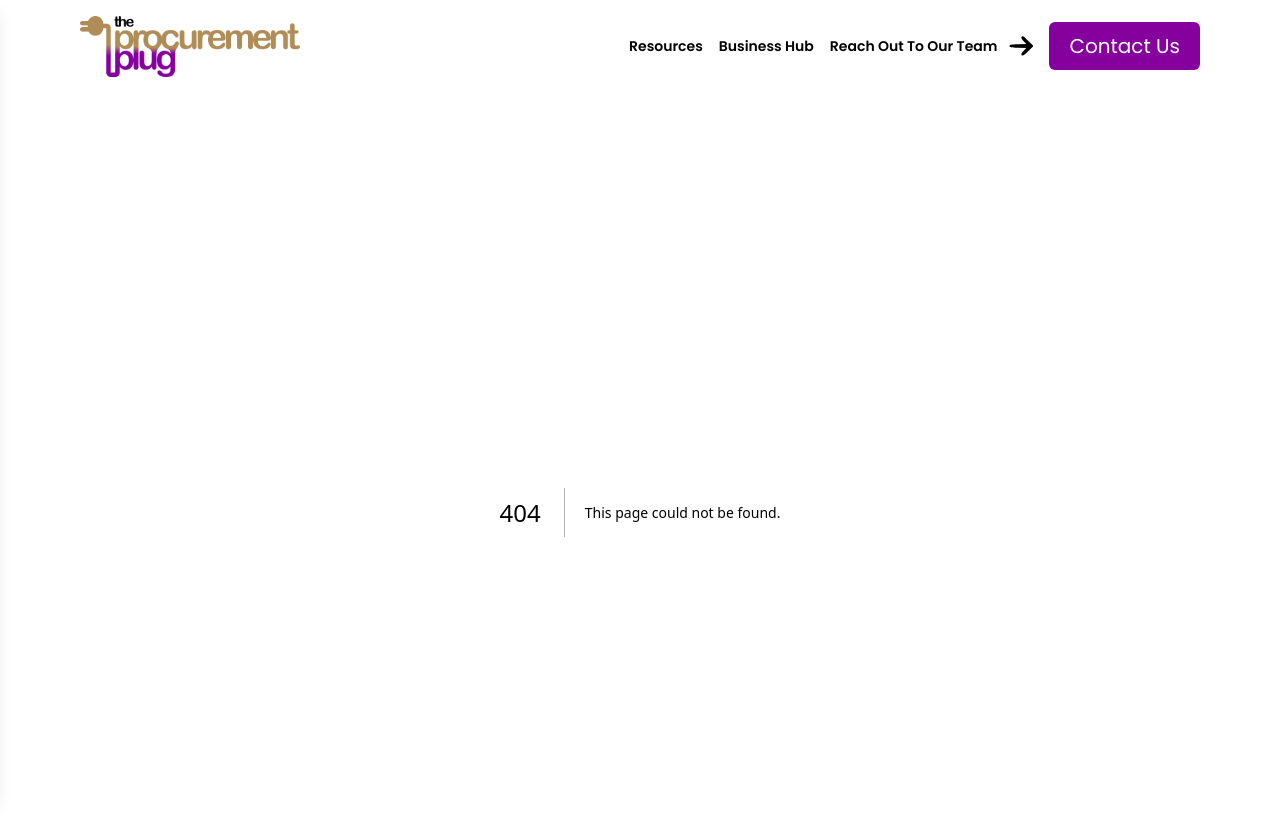
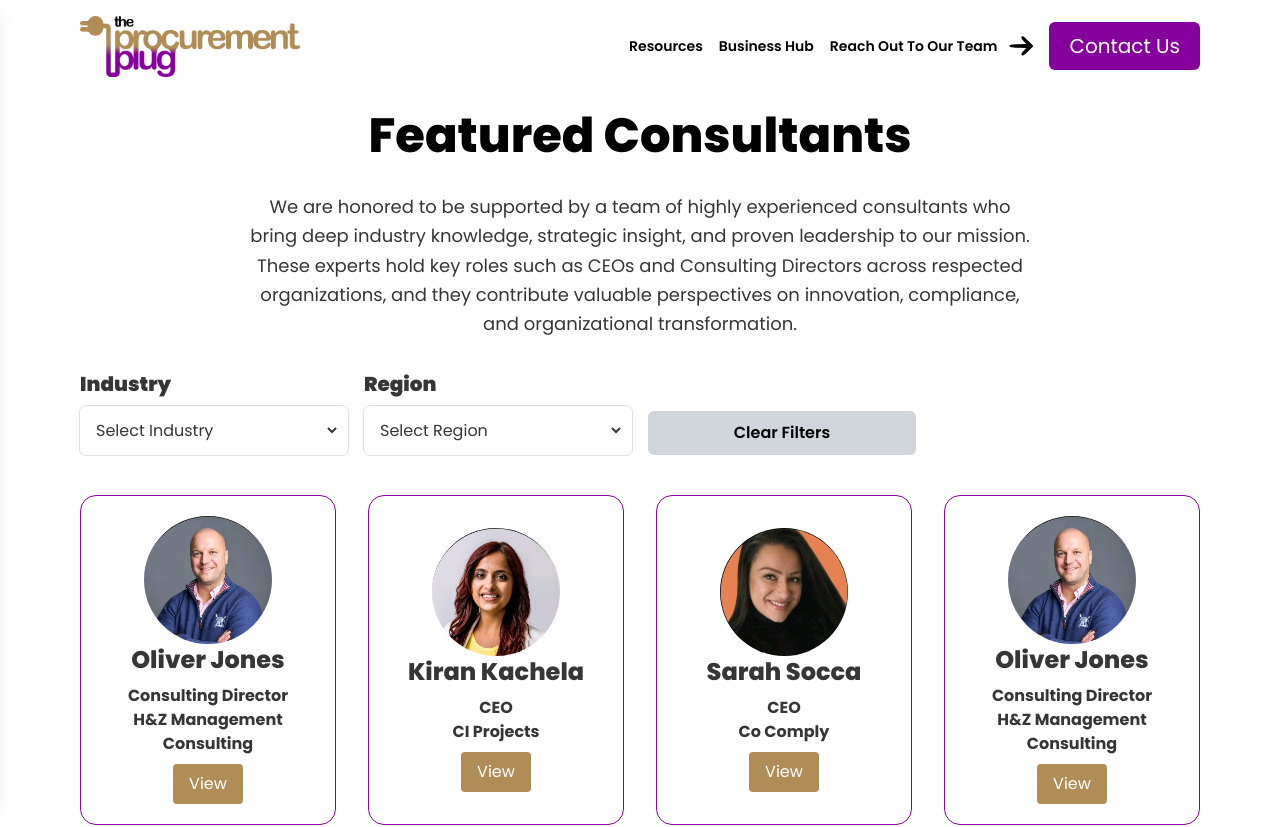
Before and after one commit to NexaForgeTechnologies/theprocurementplug, a Next.js app: page /business-hub/consulting-partner in a window 1280 px wide. Before the commit this address had no page. Shown: the top 827 px of the page. Built offline with nearby package versions, Linux system fonts and the light colour scheme.

Commit message:
working on consultinng partner

```diff
--- /dev/null
+++ b/src/app/business-hub/consulting-partner/page.js
@@ -0,0 +1,13 @@
+import React from 'react'
+
+import ConsultantPartnerCTR from '@/containers/business-hub/consulting-partner/FeaturedPartnerCTR'
+
+function page() {
+    return (
+        <div>
+            <ConsultantPartnerCTR />
+        </div>
+    )
+}
+
+export default page
--- a/src/app/business-hub/page.js
+++ b/src/app/business-hub/page.js
@@ -40,7 +40,7 @@
             id: 2,
             heading: "Consulting Partners",
             text: "Six Sigma & Change Management - Procurement - ESG2 Sustainability",
-            link: "",
+            link: "/business-hub/consulting-partner",
             linkText: "View",
             bgColor: ""
         },
--- /dev/null
+++ b/src/components/business-hub/consultinng-partner/ConsultantTile.jsx
@@ -0,0 +1,41 @@
+import React from "react";
+
+import Image from "next/image";
+import Link from "next/link";
+
+function ConsultantTile({ img, heading, subHeading, text1, text2, bgColor }) {
+  return (
+    <div
+      className="
+        text-[#363636] w-full rounded-2xl border border-[#85009D] hover:border-[#A020F0] bg-white p-5 flex flex-col items-center justify-center text-center"
+    >
+      <Image
+        className="rounded-full w-32 h-32 object-cover"
+        src={img}
+        alt={img}
+        width={130}
+        height={130}
+      />
+      <h2 className="text-xl md:text-2xl font-extrabold">{heading}</h2>
+      <h3
+        className={`${
+          bgColor ? "text-white" : "text-[#b08d57]"
+        } text-xl md:text-2xl font-medium`}
+      >
+        {subHeading}
+      </h3>
+      <div className="my-2 flex flex-col items-center">
+        <span className="font-bold">{text1}</span>
+        <span className="font-bold">{text2}</span>
+      </div>
+      <Link
+        href=""
+        className="cursor-pointer bg-[#b08d57] text-white px-4 py-2 rounded"
+      >
+        View
+      </Link>
+    </div>
+  );
+}
+
+export default ConsultantTile;
--- /dev/null
+++ b/src/containers/business-hub/consulting-partner/FeaturedPartnerCTR.jsx
@@ -0,0 +1,184 @@
+"use client";
+
+import React, { useState } from "react";
+
+import ConsultantTile from "@/components/business-hub/consultinng-partner/ConsultantTile";
+
+function ConsultantPartnerCTR() {
+  const consultantPartners = [
+    {
+      id: 1,
+      img: "/images/guess/guess-1.jpg",
+      heading: "Oliver Jones",
+      text1: "Consulting Director",
+      industry_id: 1,
+      industry_name: "Industry One",
+      region_id: 1,
+      region_name: "Region One",
+      text2: "H&Z Management Consulting",
+    },
+    {
+      id: 2,
+      img: "/images/guess/guess-2.jpg",
+      heading: "Kiran Kachela",
+      text1: "CEO",
+      industry_id: 2,
+      industry_name: "Industry Two",
+      region_id: 2,
+      region_name: "Region Two",
+      text2: "CI Projects",
+    },
+    {
+      id: 3,
+      img: "/images/guess/guess-3.jpg",
+      heading: "Sarah Socca",
+      text1: "CEO",
+      industry_id: 3,
+      industry_name: "Industry Three",
+      region_id: 3,
+      region_name: "Region Three",
+      text2: "Co Comply",
+    },
+    {
+      id: 4,
+      img: "/images/guess/guess-1.jpg",
+      heading: "Oliver Jones",
+      text1: "Consulting Director",
+      industry_id: 1,
+      industry_name: "Industry One",
+      region_id: 1,
+      region_name: "Region One",
+      text2: "H&Z Management Consulting",
+    },
+    {
+      id: 5,
+      img: "/images/guess/guess-2.jpg",
+      heading: "Kiran Kachela",
+      text1: "CEO",
+      industry_id: 2,
+      industry_name: "Industry Two",
+      region_id: 2,
+      region_name: "Region Two",
+      text2: "CI Projects",
+    },
+    {
+      id: 6,
+      img: "/images/guess/guess-3.jpg",
+      heading: "Sarah Socca",
+      text1: "CEO",
+      industry_id: 3,
+      industry_name: "Industry Three",
+      region_id: 3,
+      region_name: "Region Three",
+      text2: "Co Comply",
+    },
+  ];
+
+  const [selectedIndustry, setSelectedIndustry] = useState("");
+  const [selectedRegion, setSelectedRegion] = useState("");
+
+  const filteredConsultants = consultantPartners.filter((partner) => {
+    const matchesIndustry = selectedIndustry
+      ? partner.industry_id.toString() === selectedIndustry
+      : true;
+    const matchesRegion = selectedRegion
+      ? partner.region_id.toString() === selectedRegion
+      : true;
+
+    return matchesIndustry && matchesRegion;
+  });
+
+  const handleClearFilters = () => {
+    setSelectedIndustry("");
+    setSelectedRegion("");
+  };
+
+  return (
+    <>
+      <div className="max-w-[780px] m-auto text-center">
+        <h3 className="font-extrabold text-3xl md:text-5xl mb-4 md:mb-8 text-[#010101]">
+          Featured Consultants
+        </h3>
+        <p className="text-[#363636] text-sm md:text-lg leading-normal md:leading-relaxed">
+          We are honored to be supported by a team of highly experienced
+          consultants who bring deep industry knowledge, strategic insight, and
+          proven leadership to our mission. These experts hold key roles such as
+          CEOs and Consulting Directors across respected organizations, and they
+          contribute valuable perspectives on innovation, compliance, and
+          organizational transformation.
+        </p>
+      </div>
+
+      <div className="mt-8">
+        <div className="grid grid-cols-1 sm:grid-cols-3 md:grid-cols-4 gap-4 mb-6 md:mb-10 text-[#363636]">
+          {/* Industry */}
+          <div className="flex flex-col gap-2">
+            <label className="text-xl font-bold" htmlFor="industry">
+              <strong>Industry</strong>
+            </label>
+            <select
+              id="industry"
+              value={selectedIndustry}
+              onChange={(e) => setSelectedIndustry(e.target.value)}
+              className="border-r-8 border-r-[white] pr-2 cursor-pointer outline outline-[#e0e0e0] p-3 rounded-md w-full"
+            >
+              <option value="">Select Industry</option>
+              <option value="1">Industry One</option>
+              <option value="2">Industry Two</option>
+              <option value="3">Industry Three</option>
+            </select>
+          </div>
+
+          {/* Region */}
+          <div className="flex flex-col gap-2">
+            <label className="text-xl font-bold" htmlFor="region">
+              <strong>Region</strong>
+            </label>
+            <select
+              id="region"
+              value={selectedRegion}
+              onChange={(e) => setSelectedRegion(e.target.value)}
+              className="border-r-8 border-r-[white] pr-2 cursor-pointer outline outline-[#e0e0e0] p-3 rounded-md w-full"
+            >
+              <option value="">Select Region</option>
+              <option value="1">Region One</option>
+              <option value="2">Region Two</option>
+              <option value="3">Region Three</option>
+            </select>
+          </div>
+
+          {/* Clear Filters */}
+          <div className="flex flex-col justify-end gap-2 sm:col-span-1">
+            <button
+              onClick={handleClearFilters}
+              className="bg-gray-300 text-black px-2 py-[10px] cursor-pointer rounded-md font-semibold hover:bg-gray-400 transition"
+            >
+              Clear Filters
+            </button>
+          </div>
+        </div>
+
+        {/* Consultant Cards */}
+        <div className=" grid grid-cols-1 sm:grid-cols-2 md:grid-cols-3 lg:grid-cols-4 gap-6 md:gap-8">
+          {filteredConsultants.length > 0 ? (
+            filteredConsultants.map((partner) => (
+              <ConsultantTile
+                key={partner.id}
+                img={partner.img}
+                heading={partner.heading}
+                text1={partner.text1}
+                text2={partner.text2}
+              />
+            ))
+          ) : (
+            <div className="col-span-full text-center text-gray-500">
+              No consultant found matching your criteria.
+            </div>
+          )}
+        </div>
+      </div>
+    </>
+  );
+}
+
+export default ConsultantPartnerCTR;
```
